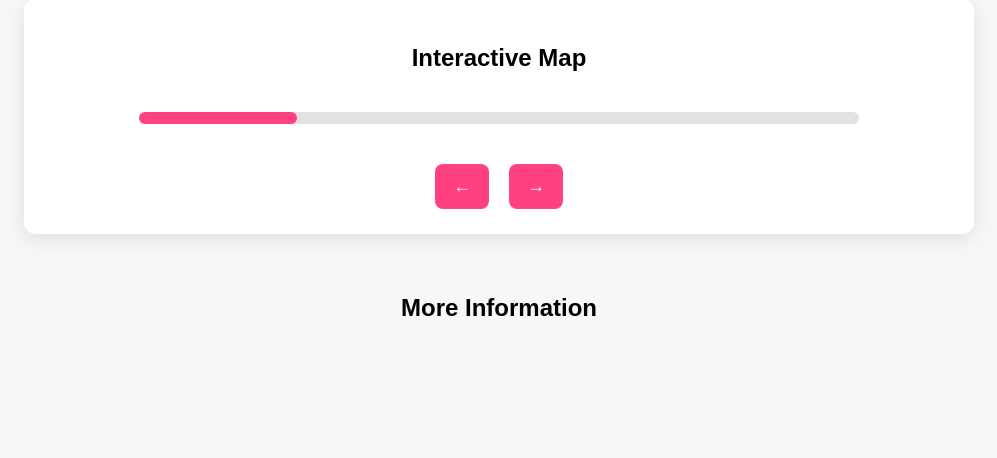
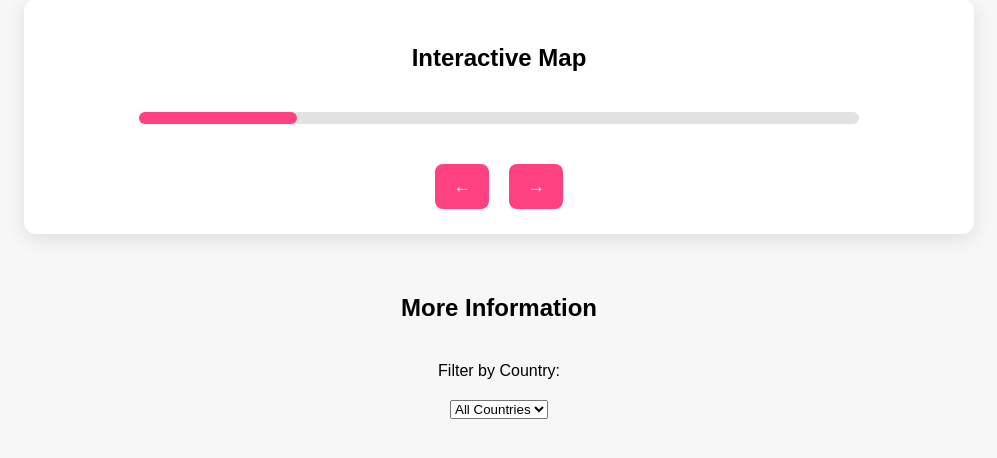
Before and after one commit to OldMarkie/DATA101---Data-Visualization-Dashboard-Project, a Flask app: template templates/dashboard.html in a window 1280 px wide. Shown: the part 223-681 px from the top of the page, without its empty margins (141-1138 px from the left). Run offline with Flask 3, Linux system fonts and the light colour scheme; the template is opened without the code that fills it, so the values that code supplies are empty; some libraries are stand-ins or nearby versions.

Commit message:
add working filter on lung cancer

```diff
--- a/app.py
+++ b/app.py
@@ -89,9 +89,13 @@ def mortality_chart_thyroid():
 
 @app.route('/mortality_chart')
 def mortality_chart():
+    from flask import request
     lung_df, _ = load_data()
 
-    # Grouping Age into three distinct groups
+    country = request.args.get("country")
+    if country and country != "All":
+        lung_df = lung_df[lung_df["Country"] == country]
+
     def categorize_age(age):
         if age < 30:
             return "<30"
@@ -100,18 +104,14 @@ def mortality_chart():
         else:
             return "60+"
 
-    # Apply the categorize_age function to the Age column
     lung_df["Age_Group"] = lung_df["Age"].apply(categorize_age)
 
-    # List of columns to group by
     x_columns = [
         "Treatment_Type", "Early_Detection", "Healthcare_Access", "Indoor_Pollution",
         "Occupational_Exposure", "Air_Pollution_Exposure", "Smoker", "Gender", "Age_Group"
     ]
 
     charts = {}
-
-    # Define the order for Age Group categories
     age_order = ["<30", "30-60", "60+"]
     airpol_order = ["Low", "Medium", "High"]
 
@@ -126,7 +126,7 @@ def mortality_chart():
             labels={"Mortality_Rate": "Mortality Rate", column: column},
             color="Mortality_Rate",
             color_continuous_scale="Pinkyl",
-            category_orders={"Age_Group": age_order, "Air_Pollution_Exposure": airpol_order}  # Enforcing the order for Age_Group
+            category_orders={"Age_Group": age_order, "Air_Pollution_Exposure": airpol_order}
         )
 
         fig.update_layout(xaxis_tickangle=-45)
@@ -134,6 +134,12 @@ def mortality_chart():
 
     return jsonify(charts)
 
+
+@app.route('/get_countries')
+def get_countries():
+    lung_df, _ = load_data()
+    countries = sorted(lung_df["Country"].dropna().unique().tolist())
+    return jsonify(countries)
 
 
 
--- a/templates/dashboard.html
+++ b/templates/dashboard.html
@@ -199,8 +199,16 @@
 
 <div class="chart-container">
     <h2>More Information</h2>
+
+    <!-- Country Filter Dropdown -->
+    <label for="country-filter">Filter by Country:</label>
+    <select id="country-filter" onchange="loadMortalityCharts()">
+        <option value="All">All Countries</option>
+    </select>
+
     <div id="bar-charts"></div>
 </div>
+
 
     <!-- Dataset Tab Content -->
     <div id="dataset-tab-content" style="display:none; padding: 30px;">
@@ -236,7 +244,8 @@
 
     <script>
       function loadMortalityCharts() {
-    $.getJSON("/mortality_chart", function(data) {
+        const selectedCountry = $("#country-filter").val();
+        $.getJSON("/mortality_chart", { country: selectedCountry }, function(data) {
         let chartContainer = $("#bar-charts");
         chartContainer.html(""); // Clear previous charts
 
@@ -318,8 +327,22 @@
 
 
 $(document).ready(function() {
-        loadMortalityCharts(); // Load charts when the page is ready
+    // Load the country list for the filter dropdown
+    $.getJSON("/get_countries", function(data) {
+        console.log("Received countries:", data);  // For debugging
+        const dropdown = $("#country-filter");
+        dropdown.html('<option value="All">All Countries</option>');
+        data.forEach(country => {
+            dropdown.append(`<option value="${country}">${country}</option>`);
         });
+    });
+
+    loadMortalityCharts(); // Load charts for initial view
+});
+
+
+
+
     </script>
 
 
@@ -399,18 +422,16 @@
 
 // New function to load thyroid mortality charts
 function loadThyroidMortalityCharts() {
-    $.getJSON("/mortality_chart_thyroid", function(data) {
+    const selectedCountry = $("#country-filter").val();
+
+$.getJSON("/mortality_chart_thyroid", { country: selectedCountry }, function(data) {
     let chartContainer = $("#bar-charts");
     chartContainer.html(""); // Clear previous charts
 
     Object.keys(data).forEach((key) => {
-            console.log("Key from data:", key); // Log the key to the console for debugging
-
         let chartDiv = $("<div class='chart-wrapper'></div>");
         let chartInnerDiv = $("<div class='chart-content'></div>").html(data[key]);
-
         let sampleTextContainer;
-
             // Replace sample text with specific descriptions based on key
             switch(key) {
                 case "Age_Group":
```
Lines whose indentation alone changed are shown as unchanged.
